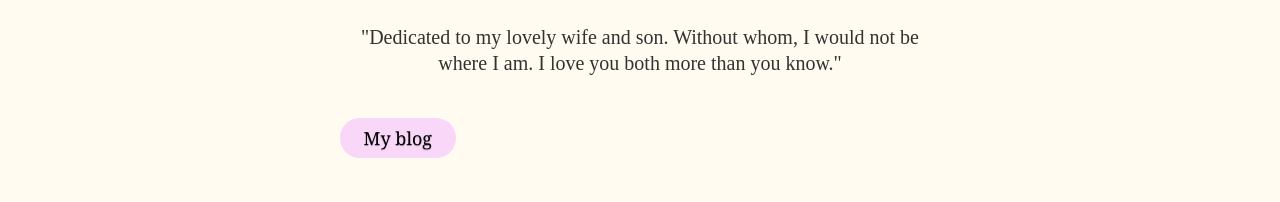
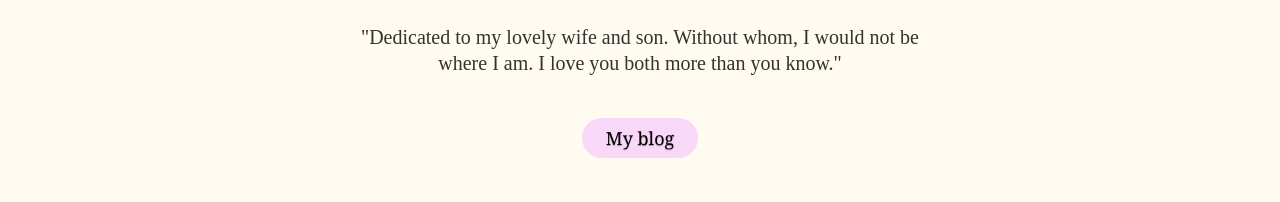
Before and after one commit to lta4/capstone-anxiety-app, a Gatsby site: page /about in a window 1280 px wide. Shown: the part 598-800 px from the top of the page. Built offline with nearby package versions, Linux system fonts and the light colour scheme; Gatsby itself is replaced by a stand-in of ours.

Commit message:
blog button centered

```diff
--- a/src/pages/about.js
+++ b/src/pages/about.js
@@ -31,7 +31,9 @@ const About = () => (
         excerpt="I'm Andrew Arias. A Full Stack Developer and devoted husband and father. While taking on challenges which require a good sense of perseverance, I am able to convey my creative abilities while accomplishing any tasks. Let’s make our goals a reality."
       />
       <p className="dedication">"Dedicated to my lovely wife and son. Without whom, I would not be where I am. I love you both more than you know."</p>
-      <Link to="/andrew/blog-one" className="blogLink"><button className="blogButton">My blog</button></Link>
+      <div className="blogContainer">
+        <Link to="/andrew/blog-one" className="blogLink"><button className="blogButton">My blog</button></Link>
+      </div>
     </Container>
     <hr />
     <p className="aboutHardQuote">"The secret of happiness is not in doing what you like but in liking what you have to do."<br />-Sathya Sai Baba</p>
--- a/src/styles/global.css
+++ b/src/styles/global.css
@@ -268,7 +268,7 @@ a.pg4 {
   flex-direction: row;
   justify-content: center;
   padding: 0.3em 1.2em;
-  margin: 0 0.1em 0.1em 0;
+  /* margin: 0 0.1em 0.1em 0; */
   border: 0.16em solid rgba(255, 255, 255, 0);
   border-radius: 2em;
   box-sizing: border-box;
@@ -280,7 +280,7 @@ a.pg4 {
   transition: all 0.2s;
 }
   .blogButton:hover {
-    border-color: rgb(34, 34, 34);
+    border-color: rgba(34, 34, 34);
   }
   @media all and (max-width: 30em){
     .blogButton {
@@ -288,6 +288,12 @@ a.pg4 {
       margin: 0.2em auto;
     }
   }
+
+.blogContainer {
+  display: flex;
+  flex-direction: row;
+  justify-content: center;
+}
 
 .dedication {
   font-family: 'Shippori Mincho B1', serif;
```
